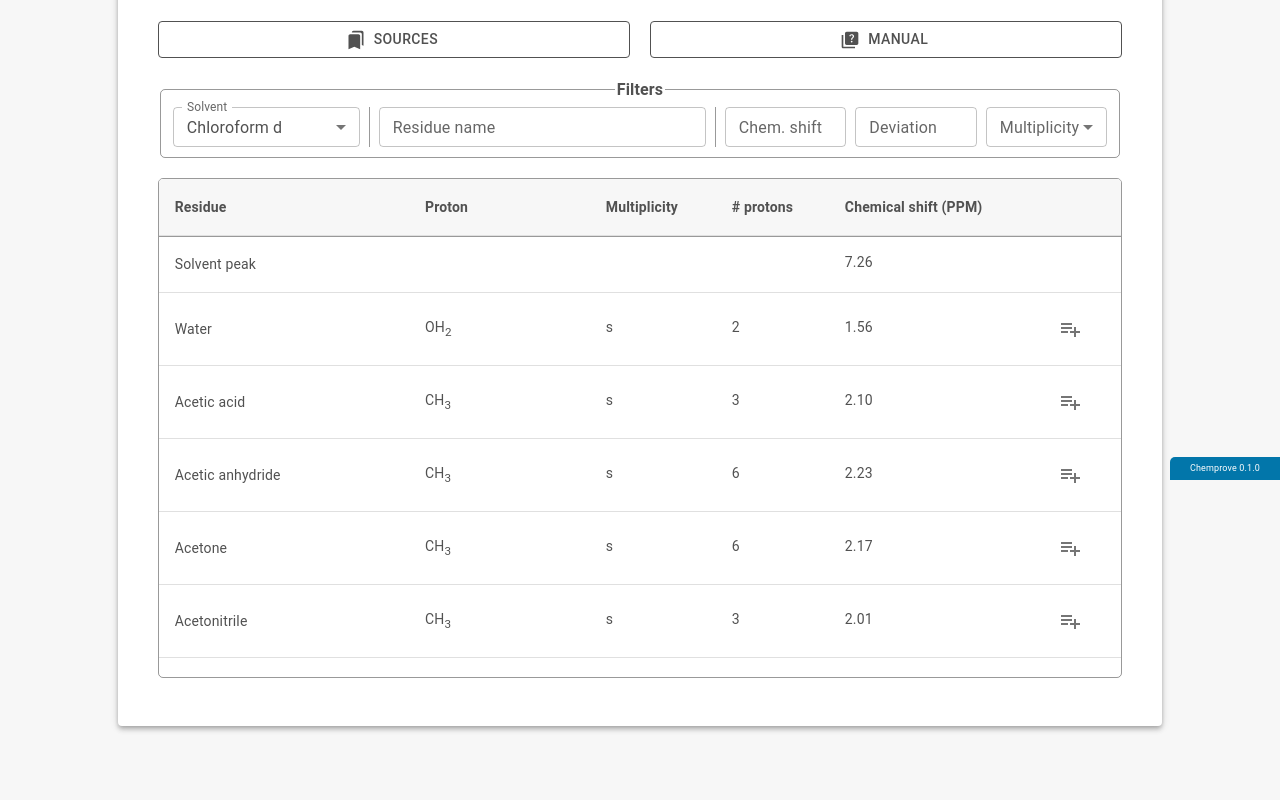
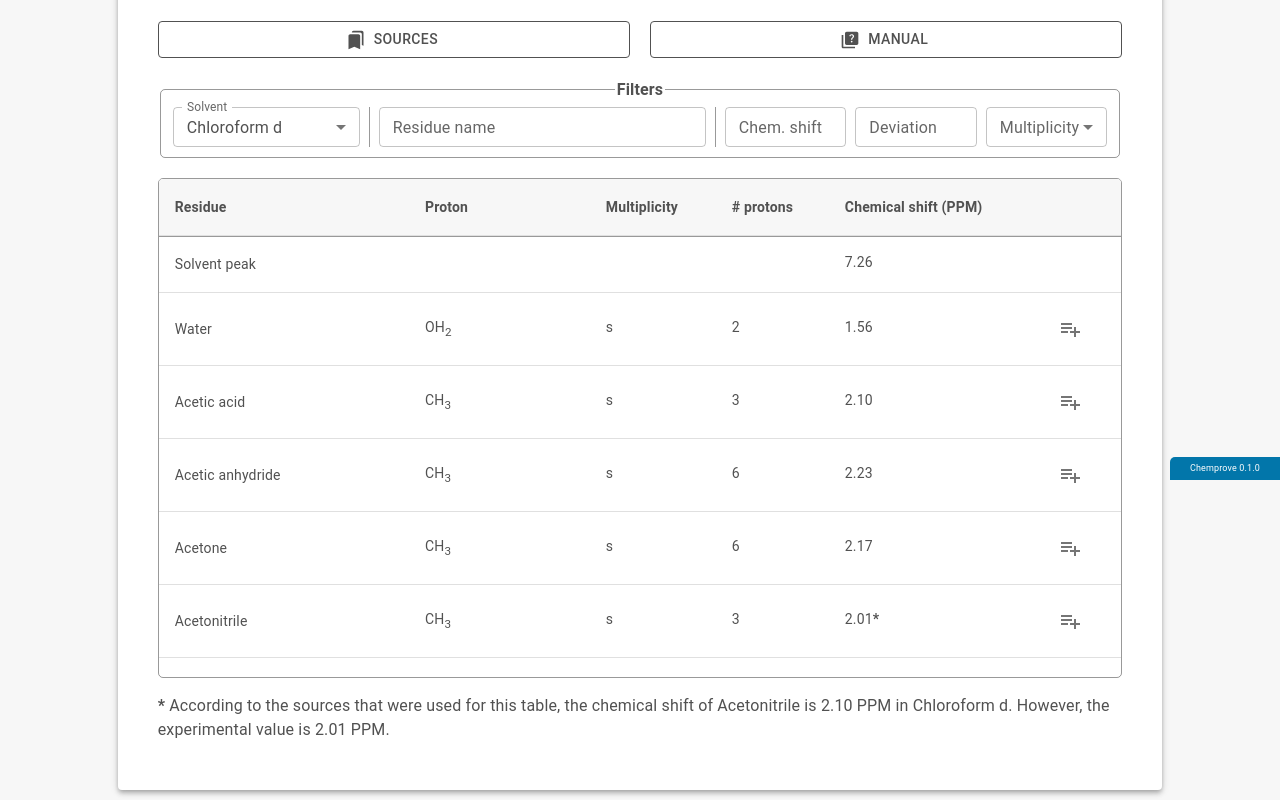
Before and after one commit to Noldyman/chemprove, a React (Create React App) app: page /nmr in a window 1280 px wide. Shown: the part 320-1120 px from the top of the page. Before the commit the page ends 1056 px from the top, so only its background shows below. Built offline with nearby package versions, Linux system fonts and the light colour scheme.

Commit message:
add comment about MeCN in chloroform to residue table

```diff
--- a/src/pages/nmr/commonResidues/CommonResidueTable.tsx
+++ b/src/pages/nmr/commonResidues/CommonResidueTable.tsx
@@ -345,16 +345,32 @@ export const CommonResidueTable = ({ filters, openResidueDetails }: Props) => {
                         );
                       }
                       return (
+                        <>
                           <span key={"chemShiftString" + i}>
                             <sub></sub>
                             {shiftIsFilterHit ? (
-                            <b style={{ color: theme.palette.secondary.main }}>
+                              <b
+                                style={{ color: theme.palette.secondary.main }}
+                              >
                                 {chemShift.toFixed(2)}
                               </b>
                             ) : (
                               chemShift.toFixed(2)
                             )}
+                            {selectedSolvent === "chloroform_d" &&
+                              r.compound === "Acetonitrile" && (
+                                <b
+                                  style={{
+                                    color: shiftIsFilterHit
+                                      ? theme.palette.secondary.main
+                                      : "",
+                                  }}
+                                >
+                                  *
+                                </b>
+                              )}
                           </span>
+                        </>
                       );
                     })}
                   </div>
--- a/src/pages/nmr/commonResidues/CommonResidues.tsx
+++ b/src/pages/nmr/commonResidues/CommonResidues.tsx
@@ -215,6 +215,13 @@ export const CommonResidues = () => {
         filters={filters}
         openResidueDetails={openResidueDetails}
       />
+      {selectedSolvent === "chloroform_d" && (
+        <Typography variant="body1" marginTop={2}>
+          <b>*</b> According to the sources that were used for this table, the
+          chemical shift of Acetonitrile is 2.10 PPM in Chloroform d. However,
+          the experimental value is 2.01 PPM.
+        </Typography>
+      )}
       {residueDetails && (
         <ResidueDetails
           open={Boolean(residueDetails)}
```
Lines whose indentation alone changed are shown as unchanged.
